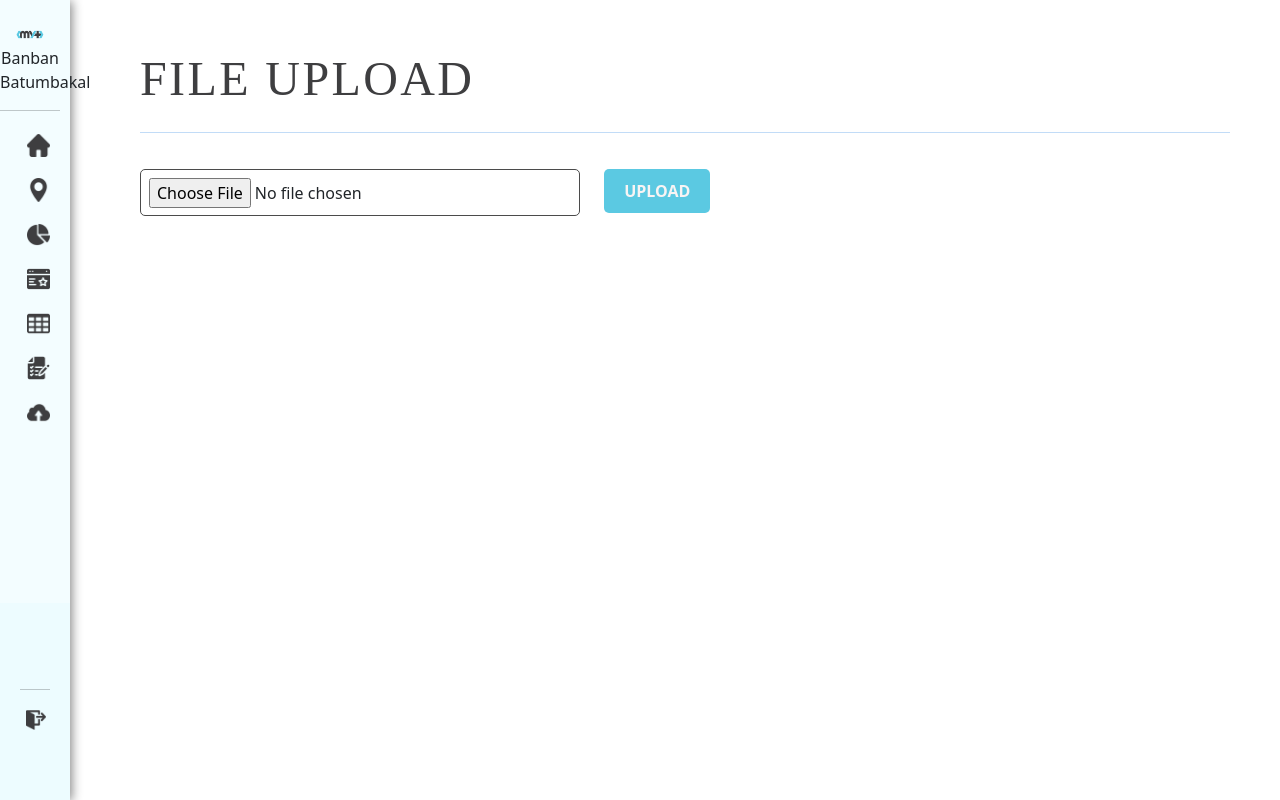
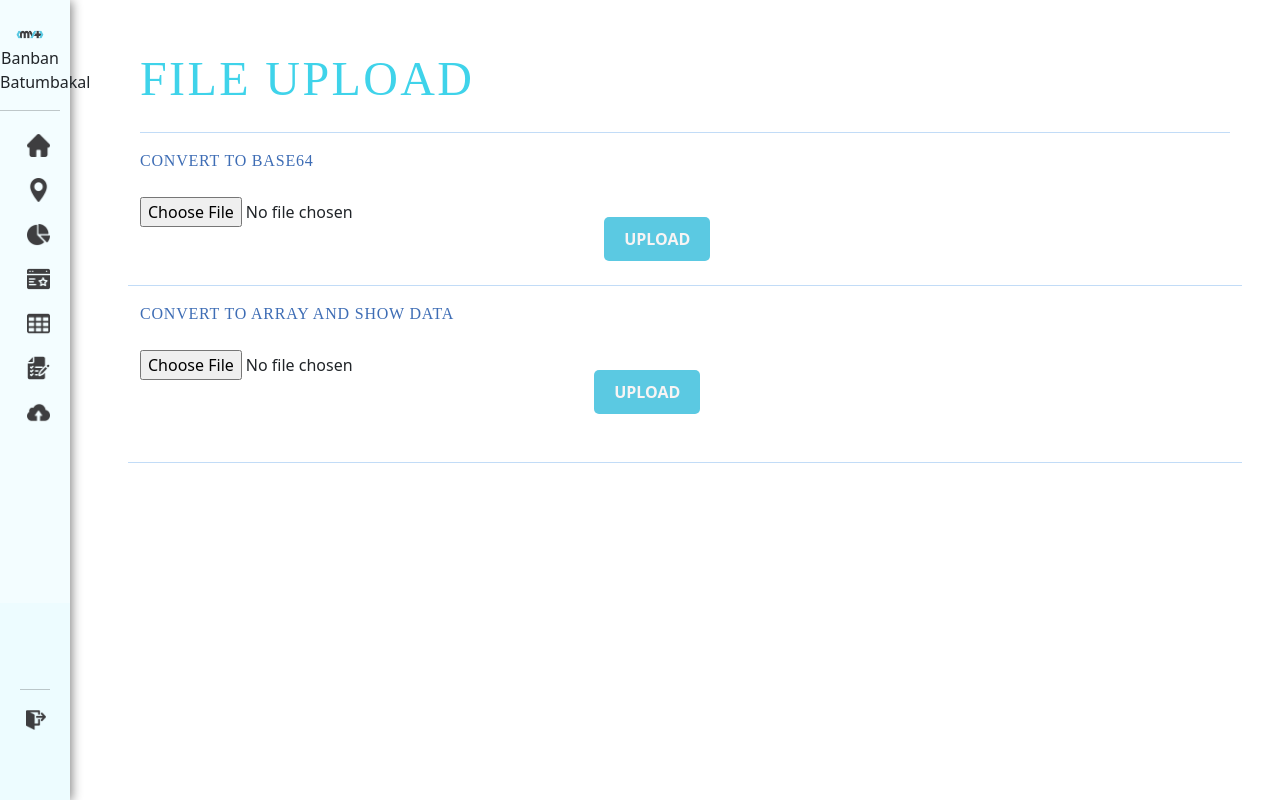
Before and after one commit to vanessa-myt/sample-project, a React (Create React App) app: page /file-upload in a window 1280 px wide. Built offline with nearby package versions, Linux system fonts and the light colour scheme.

Commit message:
File converted to array

```diff
--- a/src/Pages/FileUpload/FileUpload.jsx
+++ b/src/Pages/FileUpload/FileUpload.jsx
@@ -10,6 +10,7 @@ import Navbar from "../../Components/Navbar/Navbar";
 function Form() {
 
     const [inactive, setInactive] = useState(false);
+    const inputRef = React.useRef(null);
 
 //FileUpload Function
     const [file, setFile] = useState();
@@ -63,6 +64,37 @@ function Form() {
       alert.success("CONVERTED");
     }
   };
+/////////////////////////////////////////////////////////////////////////////////////////////////////////
+  const [fileLength, setFileLength] = useState(0)
+  const [fileName, setFileName] = useState("")
+
+   // Convert file to base 64
+   function convertToBase64(e){
+    //read file
+    // var selectedFile=document.getElementById("pdftobase64").files
+    var selectedFile = e.target.files;
+    // Check if file is empty
+    if(selectedFile.length > 0){
+      setFileLength(selectedFile.length)
+      // select first file from list
+      setFileName(selectedFile[0].name)
+      var fileToLoad = selectedFile[0]
+      //Read the file into base64
+      var fileReader = new FileReader();
+      var base64;
+      fileReader.onload = function(fileLoadedEvent){
+        base64 = fileLoadedEvent.target.result;
+        setFile(base64)
+        console.log(fileReader.result);
+
+      }
+      fileReader.readAsDataURL(fileToLoad)
+      console.log(fileToLoad)
+    }
+    console.log(selectedFile)
+  }
+
+////////////////////////////////////////////////////////////////////////////////////////////////////////////////////
 
   return (
     <div className='page'>
@@ -75,23 +107,64 @@ function Form() {
         <div className={`page-container ${inactive ? "inactive" : "active"}`}>
         {/* First Row */}
             <Row>
-                <h1 className='page-title-edit left'>FILE UPLOAD</h1>
+                <h1 className='page-title left'>FILE UPLOAD</h1>
             </Row>
             <hr className='hr-line'/>
             <Row>
+              <label className='text-label left mb-4'>Convert to base64</label>
                 <Col xs='5' className='left'>
-                    <input type="file"
-                        className='form-input-upload'
-                        id={"csvFileInput"}
-                      accept={".csv"}
-                      onChange={handleOnChange}></input>
+                    <input
+                      ref={inputRef}
+                      type="file"
+                      id="pdftobase64"
+                      name="pdftobase64"
+                      accept="application/pdf"
+                      className="input-file-upload"
+                      onChange={(e)=>convertToBase64(e)}
+                    />
                 </Col>
-                <Col xs='2' className='left'>
+                <Col xs='2 mb-4' className='left'>
                     <button className='add-btn'>UPLOAD</button>
                 </Col>
             </Row>
             <Row>
-            {/* {fileData()} */}
+              <hr className='hr-line'/>
+            <Row>
+              <label className='text-label left mb-4'>Convert to array and show data</label>
+                <Col xs='5' className='left'>
+                  <input
+                    type={"file"}
+                    id={"csvFileInput"}
+                    accept={".csv"}
+                    onChange={handleOnChange}
+                    ref={inputRef}
+                  />
+                </Col>
+                <Col xs='2' className='left mb-5'>
+                    <button className='add-btn' onClick={handleOnSubmit}>UPLOAD</button>
+                </Col>
+                <Row>
+                <table>
+                    {/* <thead>
+                      <tr key={"header"}>
+                        {header.map((key) => (
+                          <th>{key}</th>
+                        ))}
+                      </tr>
+                    </thead>*/}
+                    <tbody>
+                      {array.map((item) => (
+                        <tr key={item.id}>
+                          {Object.values(item).map((val) => (
+                            <td>{val}</td>
+                          ))}
+                        </tr>
+                      ))}
+                    </tbody>
+                  </table>
+                </Row>
+            </Row>
+            <hr className='hr-line'/>
             </Row>
         </div>
     </div>
```
